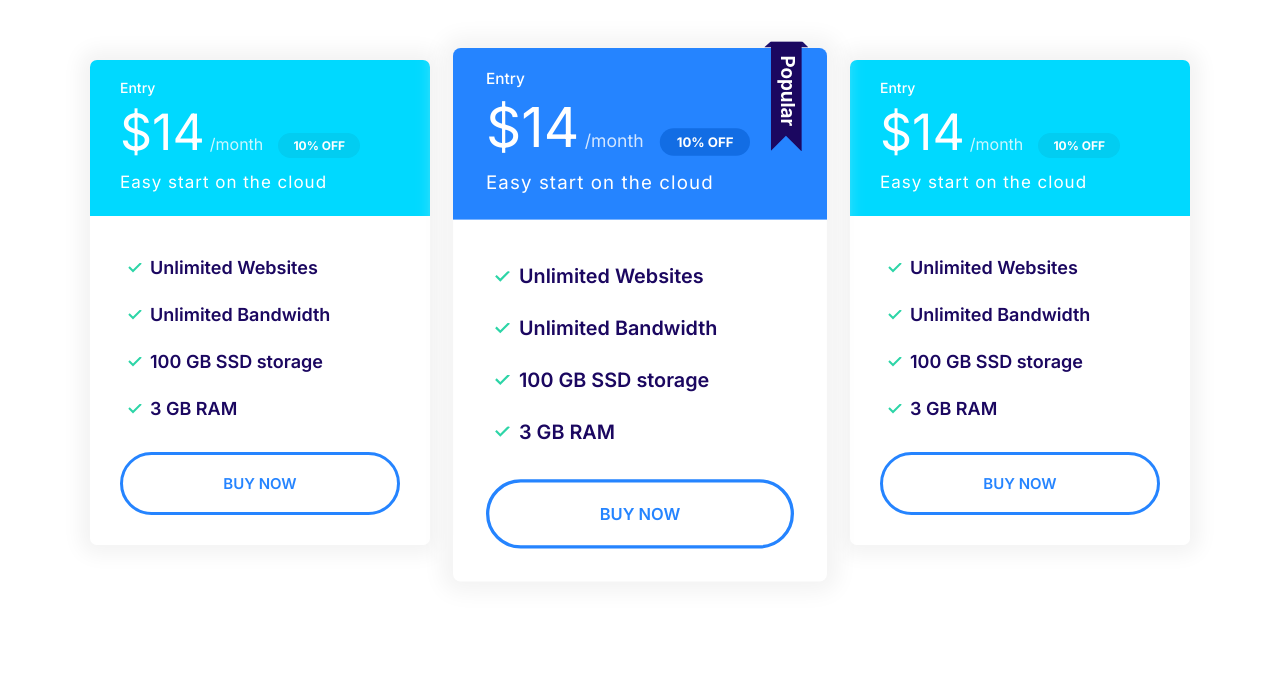
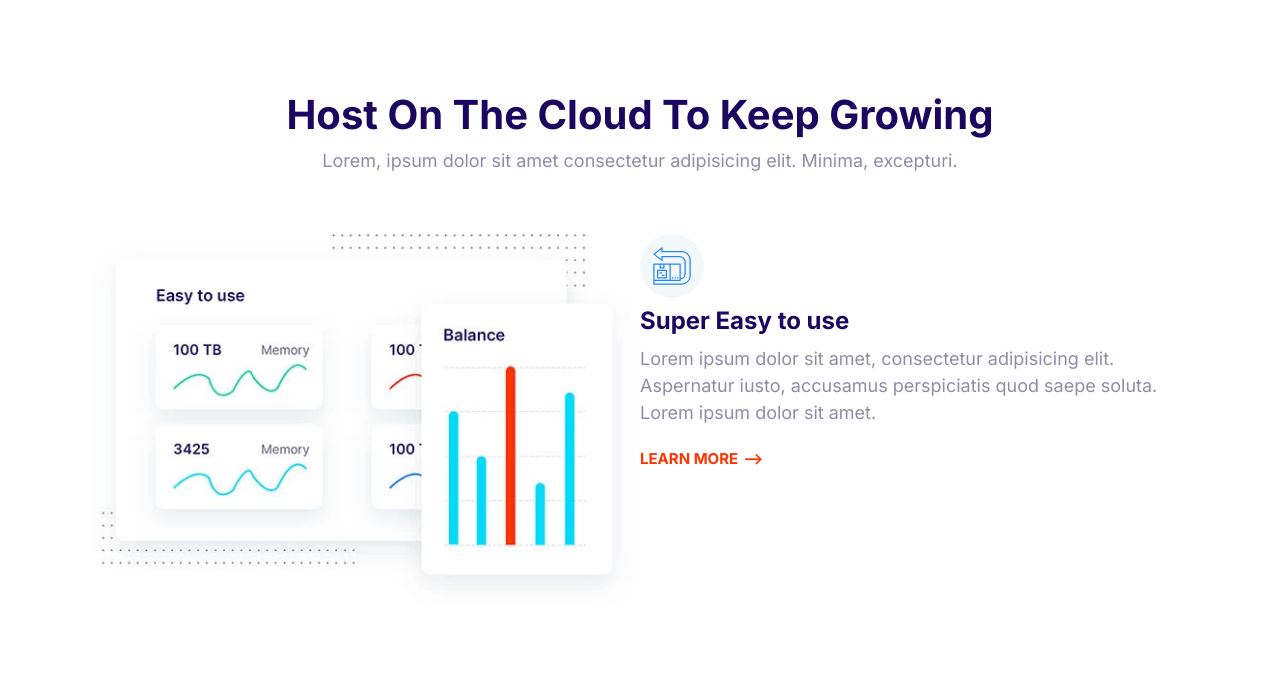
Before and after one commit to Amirhosseinsaberi/amirproject, a plain HTML site: page index.html in a window 1280 px wide. Shown: the top 675 px of the page. Drawn offline with Linux system fonts and the light colour scheme.

Commit message:
build features block.

```diff
--- a/index.html
+++ b/index.html
@@ -15,69 +15,70 @@
     <link rel="stylesheet" href="/css/styles.css" />
   </head>
   <body>
-    <section class="block container block-plan">
-      <div class="grid grid--1x3">
-        <div class="plan">
-          <div class="card card--secondary">
-            <header class="card__header">
-              <h3 class="plan__name">Entry</h3>
-              <span class="plan__price">$14</span>
-              <span class="plan__billing-cycle">/month</span>
-              <span class="badge badge--secondary badge--small">10% OFF</span>
-              <span class="plan__description">Easy start on the cloud</span>
-            </header>
-            <div class="card__body">
-              <ul class="list list--tick">
-                <li class="list__item">Unlimited Websites</li>
-                <li class="list__item">Unlimited Bandwidth</li>
-                <li class="list__item">100 GB SSD storage</li>
-                <li class="list__item">3 GB RAM</li>
-              </ul>
-              <button class="btn btn--outline btn--block">Buy Now</button>
-            </div>
-          </div>
+    <section class="block container feature">
+      <header class="block__header">
+        <h2>Host On The Cloud To Keep Growing</h2>
+        <p>
+          Lorem, ipsum dolor sit amet consectetur adipisicing elit. Minima,
+          excepturi.
+        </p>
+      </header>
+      <article class="grid grid--1x2">
+        <picture>
+          <source
+            type="image/webp"
+            srcset="/images/easy.webp 1x, /images/easy@2x.webp 2x"
+          />
+          <source
+            type="image/jpg"
+            srcset="/images/easy.jpg 1x, /images/easy@2x.jpg 2x"
+          />
+          <img class="feature__image" src="/images/easy.jpg" alt="" />
+        </picture>
+        <div class="feature__content">
+          <span class="icon-container">
+            <svg class="icon icon--primary">
+              <use xlink:href="/images/sprite.svg#easy"></use>
+            </svg>
+          </span>
+          <h3 class="feature__heading">Super Easy to use</h3>
+          <p>
+            Lorem ipsum dolor sit amet, consectetur adipisicing elit. Aspernatur
+            iusto, accusamus perspiciatis quod saepe soluta. Lorem ipsum dolor
+            sit amet.
+          </p>
+          <a href="#" class="link-arrow">Learn More</a>
         </div>
-        <div class="plan plan--popular">
-          <div class="card card--primary">
-            <header class="card__header">
-              <h3 class="plan__name">Entry</h3>
-              <span class="plan__price">$14</span>
-              <span class="plan__billing-cycle">/month</span>
-              <span class="badge badge--primary badge--small">10% OFF</span>
-              <span class="plan__description">Easy start on the cloud</span>
-            </header>
-            <div class="card__body">
-              <ul class="list list--tick">
-                <li class="list__item">Unlimited Websites</li>
-                <li class="list__item">Unlimited Bandwidth</li>
-                <li class="list__item">100 GB SSD storage</li>
-                <li class="list__item">3 GB RAM</li>
-              </ul>
-              <button class="btn btn--outline btn--block">Buy Now</button>
-            </div>
-          </div>
+      </article>
+    </section>
+    <section class="block container feature">
+      <article class="grid grid--1x2">
+        <div class="feature__content">
+          <span class="icon-container">
+            <svg class="icon icon--primary">
+              <use xlink:href="/images/sprite.svg#settings"></use>
+            </svg>
+          </span>
+          <h3 class="feature__heading">Word Press Made Easy</h3>
+          <p>
+            Lorem ipsum dolor sit amet, consectetur adipisicing elit. Aspernatur
+            iusto, accusamus perspiciatis quod saepe soluta. Lorem ipsum dolor
+            sit amet.
+          </p>
+          <a href="#" class="link-arrow">Learn More</a>
         </div>
-        <div class="plan">
-          <div class="card card--secondary">
-            <header class="card__header">
-              <h3 class="plan__name">Entry</h3>
-              <span class="plan__price">$14</span>
-              <span class="plan__billing-cycle">/month</span>
-              <span class="badge badge--secondary badge--small">10% OFF</span>
-              <span class="plan__description">Easy start on the cloud</span>
-            </header>
-            <div class="card__body">
-              <ul class="list list--tick">
-                <li class="list__item">Unlimited Websites</li>
-                <li class="list__item">Unlimited Bandwidth</li>
-                <li class="list__item">100 GB SSD storage</li>
-                <li class="list__item">3 GB RAM</li>
-              </ul>
-              <button class="btn btn--outline btn--block">Buy Now</button>
-            </div>
-          </div>
-        </div>
-      </div>
+        <picture>
+          <source
+            type="image/webp"
+            srcset="/images/wordpress.webp 1x, /images/wordpress@2x.webp 2x"
+          />
+          <source
+            type="image/jpg"
+            srcset="/images/wordpress.jpg 1x, /images/wordpress@2x.jpg 2x"
+          />
+          <img class="feature__image" src="/images/wordpress.jpg" alt="" />
+        </picture>
+      </article>
     </section>
     <script src="/JS/main.js"></script>
   </body>
```
Also changed, not shown: images/easy.jpg (added), images/easy.webp (added), images/easy@2x.jpg (added), images/easy@2x.webp (added), images/wordpress.jpg (added), images/wordpress.webp (added), images/wordpress@2x.jpg (added), images/wordpress@2x.webp (added).
